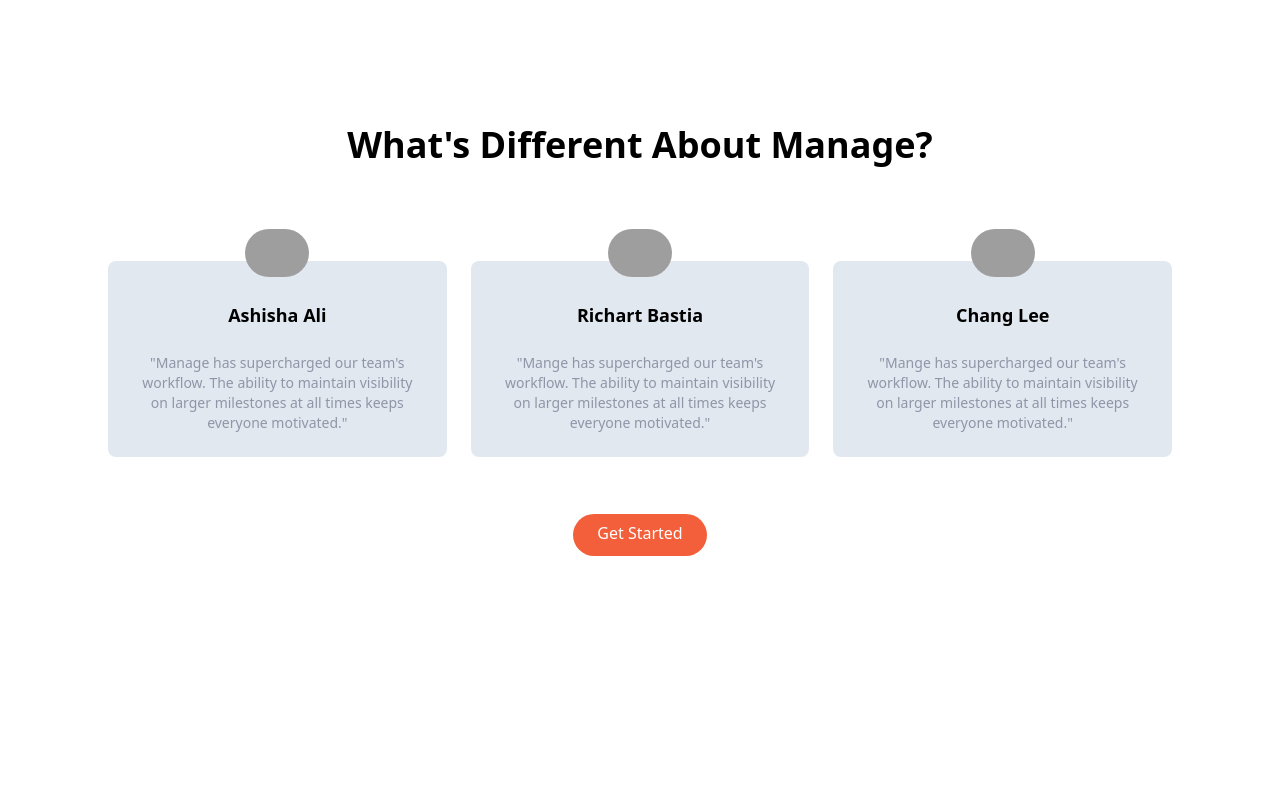
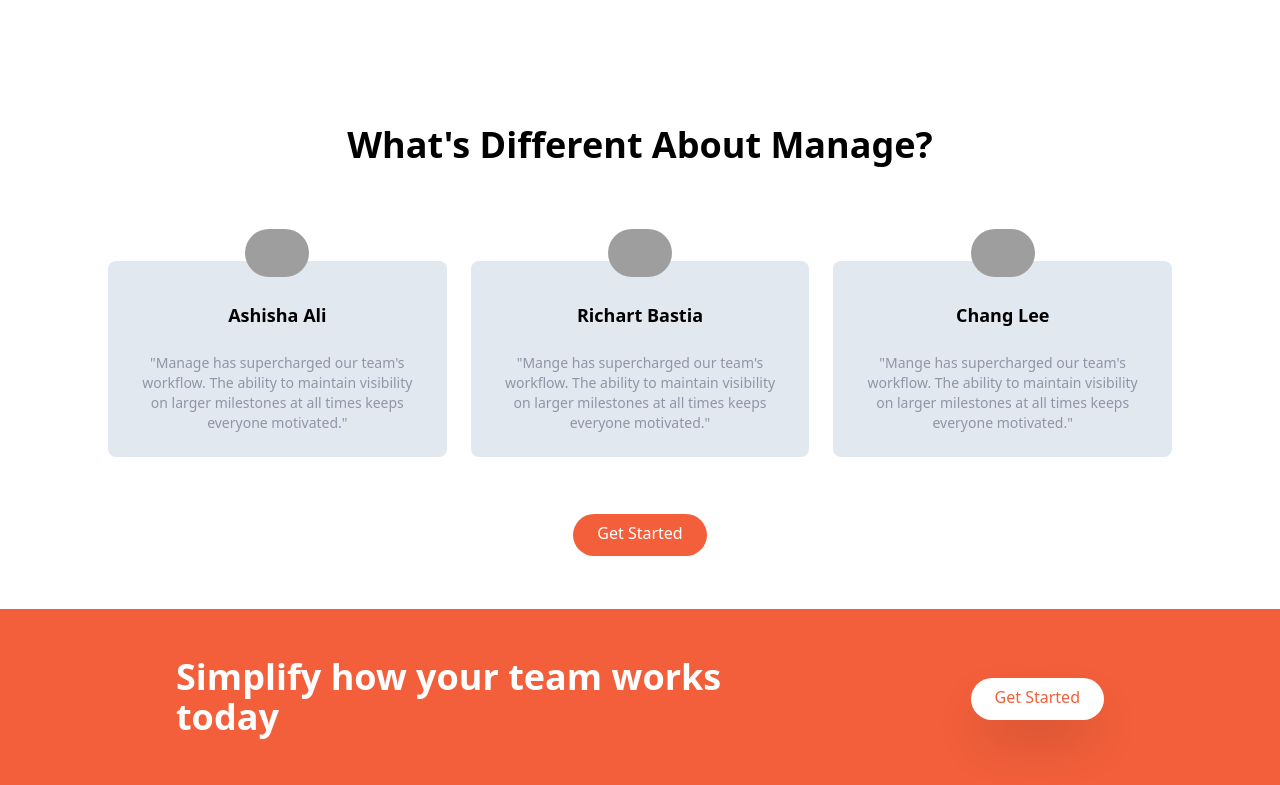
Before and after one commit to thanhle0203/Tailwind-Landing-Page, a website: page index.html in a window 1280 px wide. Shown: the part 1171-1956 px from the top of the page. Before the commit the page ends 1780 px from the top, so only its background shows below. Drawn offline with Linux system fonts and the light colour scheme; grey boxes are pictures that could not be loaded.

Commit message:
Create CTA button

```diff
--- a/index.html
+++ b/index.html
@@ -207,7 +207,25 @@
                 <a href="#" class="p-3 px-6 pt-2 text-white bg-brightRed rounded-full">Get Started</a>
             </div>
         </div>
+    </section>
 
+    <!-- CTA section-->
+    <section id="cta" class="bg-brightRed">
+        <!-- Flex Container -->
+        <div class="container flex flex-col items-center justify-between px-6 py-24
+        mx-auto space-y-12 md:py-12 md:flex-row md:space-y-0">
+            <!-- Heading -->
+            <h2 class="text-5xl font-bold leading-tight text-center text-white md:text-4xl md:max-w-xl md:text-left">
+                Simplify how your team works today
+            </h2>
+
+            <!--- Button --->
+            <div class="my-16">
+                <a href="#" class="p-3 px-6 pt-2 text-brightRed bg-white rounded-full
+                shadow-2xl baseline hover:bg-gray-300">Get Started</a>
+            </div>
+
+        </div>
     </section>
 </body>
 </html>
```
Also changed, not shown: css/main.css.
